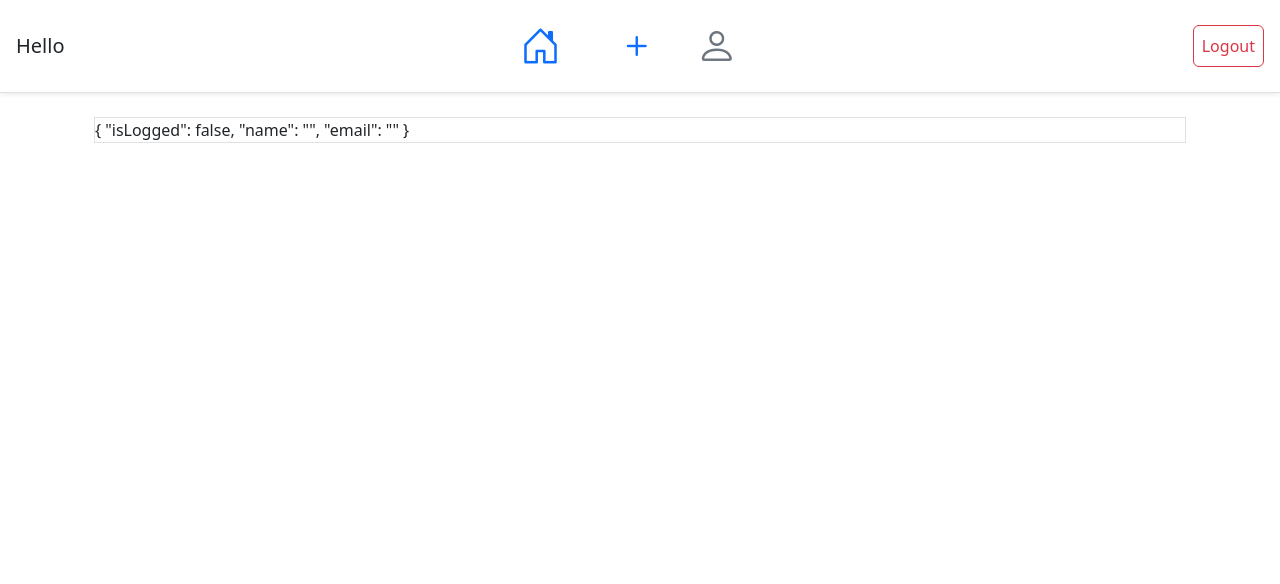
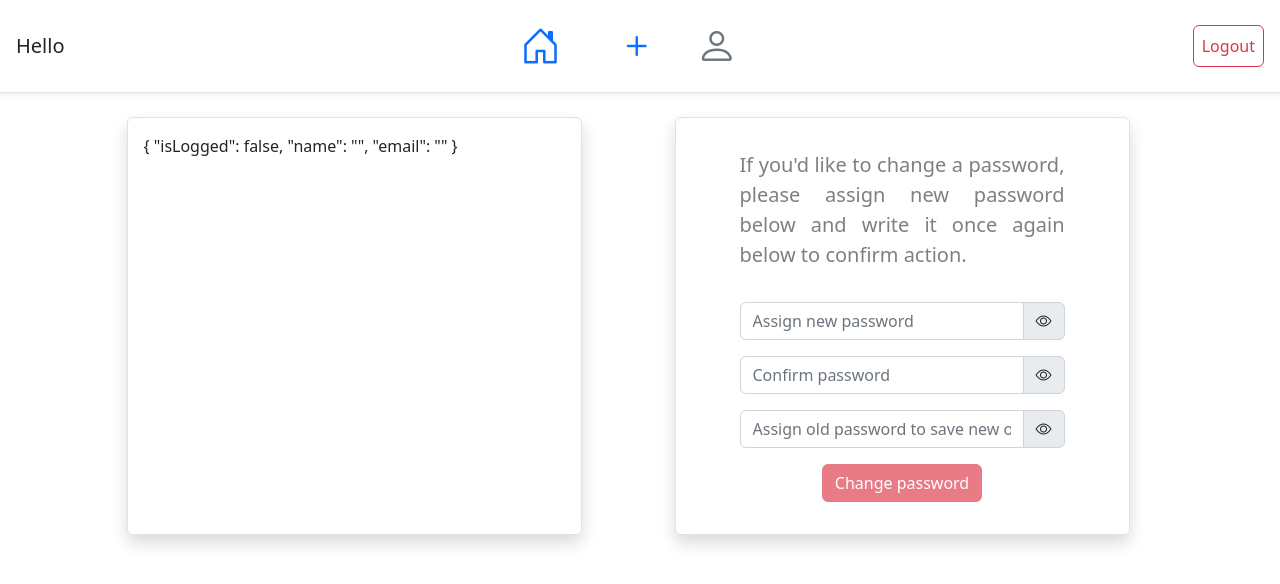
Before and after one commit to Lukasz-Lipinski/color-carts-control-panel, an Angular app in the folder frontend/: page /dashboard/account in a window 1280 px wide. Shown: the top 584 px of the page. Built offline with nearby package versions, Linux system fonts and the light colour scheme.

Commit message:
password form  almost created

```diff
--- a/frontend/src/app/app.module.ts
+++ b/frontend/src/app/app.module.ts
@@ -5,11 +5,6 @@ import { NgModule } from '@angular/core';
 import { AppRoutingModule } from './app-routing.module';
 import { AppComponent } from './app.component';
 import { HomeComponent } from './home/home.component';
-import { ProductsListComponent } from './components/products-list/products-list.component';
-import { ModalComponent } from './components/modal/modal.component';
-import { SearcherComponent } from './components/searcher/searcher.component';
-import { UpdatedFormModalComponent } from './components/updated-form-modal/updated-form-modal.component';
-import { RemoveModalComponent } from './components/remove-modal/remove-modal.component';
 
 @NgModule({
   declarations: [AppComponent, HomeComponent],
--- /dev/null
+++ b/frontend/src/app/components/password-form/password-form.component.html
@@ -0,0 +1,82 @@
+<form
+  [formGroup]="passwordForm"
+  (ngSubmit)="onSubmitPassword()"
+  class="px-5 py-3"
+>
+  <p class="fs-5 pb-3 text-black-50 justify-text">
+    If you'd like to change a password, please
+    assign new password below and write it once
+    again below to confirm action.
+  </p>
+  <div
+    *ngFor="let passInput of passwordInputs"
+    class="input-group my-3"
+  >
+    <input
+      *ngIf="
+        passInput.formControl ===
+        'confirmPassword'
+      "
+      class="form-control"
+      [type]="
+        passInput.hidden ? passInput.type : 'text'
+      "
+      [ngClass]="setInvalidClass(passInput)"
+      [placeholder]="passInput.placeholder"
+      [formControlName]="passInput.formControl"
+    />
+    <input
+      *ngIf="
+        passInput.formControl !==
+        'confirmPassword'
+      "
+      class="form-control"
+      [type]="
+        passInput.hidden ? passInput.type : 'text'
+      "
+      [placeholder]="passInput.placeholder"
+      [formControlName]="passInput.formControl"
+    />
+    <button
+      class="input-group-text"
+      (click)="
+        onToggleVisibility(passInput.formControl)
+      "
+    >
+      <i
+        class="bi"
+        [ngClass]="
+          passInput.hidden
+            ? 'bi-eye'
+            : 'bi-eye-slash'
+        "
+      ></i>
+    </button>
+  </div>
+
+  <p
+    *ngIf="
+      !comparePasswords() &&
+      passwordForm.controls['confirmPassword']
+        .dirty
+    "
+    class="text-danger text-center"
+  >
+    Passed passwords differs
+  </p>
+
+  <div class="d-flex justify-content-center">
+    <button
+      class="btn"
+      [ngClass]="
+        comparePasswords()
+          ? 'btn-outline-success'
+          : 'btn-danger'
+      "
+      type="submit"
+      [disabled]="!comparePasswords()"
+    >
+      Change password
+    </button>
+  </div>
+</form>
--- /dev/null
+++ b/frontend/src/app/components/password-form/password-form.component.scss
@@ -0,0 +1,3 @@
+.justify-text {
+  text-align: justify;
+}
--- /dev/null
+++ b/frontend/src/app/components/password-form/password-form.component.ts
@@ -0,0 +1,102 @@
+import { Component, OnInit } from '@angular/core';
+import {
+  AbstractControl,
+  FormControl,
+  FormGroup,
+  ValidationErrors,
+  ValidatorFn,
+  Validators,
+} from '@angular/forms';
+import {
+  PasswordFields,
+  PasswordFormService,
+} from './password-form.service';
+
+export interface PasswordFormProps {
+  newPassword: FormControl<string>;
+  confirmPassword: FormControl<string>;
+  oldPassword: FormControl<string>;
+  [key: string]: FormControl<any>;
+}
+
+@Component({
+  selector: 'app-password-form',
+  templateUrl: './password-form.component.html',
+  styleUrls: ['./password-form.component.scss'],
+})
+export class PasswordFormComponent
+  implements OnInit
+{
+  passwordForm!: FormGroup<PasswordFormProps>;
+  passwordInputs!: PasswordFields[];
+
+  constructor(
+    private passwordFormService: PasswordFormService
+  ) {}
+
+  ngOnInit(): void {
+    this.passwordInputs =
+      this.passwordFormService.getPasswordFields();
+
+    this.passwordForm = new FormGroup({
+      newPassword: new FormControl('', {
+        nonNullable: true,
+        validators: Validators.required,
+      }),
+      oldPassword: new FormControl('', {
+        nonNullable: true,
+        validators: Validators.required,
+      }),
+      confirmPassword: new FormControl('', {
+        nonNullable: true,
+        validators: [Validators.required],
+      }),
+    });
+  }
+
+  comparePasswords() {
+    const { confirmPassword, newPassword } =
+      this.passwordForm.controls;
+
+    return (
+      confirmPassword.value !== '' &&
+      newPassword.value !== '' &&
+      confirmPassword.value === newPassword.value
+    );
+  }
+
+  setInvalidClass(passInput: PasswordFields) {
+    if (
+      !this.comparePasswords() &&
+      this.passwordForm.controls[
+        passInput.formControl
+      ].dirty &&
+      this.passwordForm.controls[
+        passInput.formControl
+      ].touched
+    )
+      return 'is-invalid';
+
+    if (
+      this.comparePasswords() &&
+      this.passwordForm.controls[
+        passInput.formControl
+      ].dirty &&
+      this.passwordForm.controls[
+        passInput.formControl
+      ].touched
+    )
+      return 'is-valid';
+
+    return '';
+  }
+
+  onSubmitPassword() {}
+
+  onToggleVisibility(control: string) {
+    this.passwordInputs.forEach((input) => {
+      if (input.formControl === control)
+        input.hidden = !input.hidden;
+    });
+  }
+}
--- /dev/null
+++ b/frontend/src/app/components/password-form/password-form.service.ts
@@ -0,0 +1,47 @@
+import { Injectable } from '@angular/core';
+
+export interface PasswordFields {
+  paragraph?: string;
+  placeholder: string;
+  type: 'password';
+  formControl: string;
+  hidden: boolean;
+}
+
+@Injectable({
+  providedIn: 'root',
+})
+export class PasswordFormService {
+  private passwordFields: PasswordFields[] = [
+    {
+      paragraph:
+        'To set a new password please assign it below',
+      formControl: 'newPassword',
+      placeholder: 'Assign new password',
+      type: 'password',
+      hidden: true,
+    },
+    {
+      paragraph:
+        'Confirm new password by writing it below',
+      formControl: 'confirmPassword',
+      placeholder: 'Confirm password',
+      type: 'password',
+      hidden: true,
+    },
+    {
+      paragraph:
+        'Write your old password to confirm a change',
+      formControl: 'oldPassword',
+      placeholder:
+        'Assign old password to save new one',
+      type: 'password',
+      hidden: true,
+    },
+  ];
+  constructor() {}
+
+  getPasswordFields() {
+    return this.passwordFields;
+  }
+}
--- a/frontend/src/app/shared/shared.module.ts
+++ b/frontend/src/app/shared/shared.module.ts
@@ -16,9 +16,10 @@ import { ModalComponent } from '../components/modal/modal.component';
 import { UpdateProductFormComponent } from '../components/update-product-form/update-product-form.component';
 import { UpdatedFormModalComponent } from '../components/updated-form-modal/updated-form-modal.component';
 import { RemoveModalComponent } from '../components/remove-modal/remove-modal.component';
+import { PasswordFormComponent } from '../components/password-form/password-form.component';
 
-@NgModule({
-  declarations: [
+const components = [
+  PasswordFormComponent,
   HomeFormComponent,
   NavigationComponent,
   ToastComponent,
@@ -31,7 +32,10 @@ import { RemoveModalComponent } from '../components/remove-modal/remove-modal.co
   UpdateProductFormComponent,
   UpdatedFormModalComponent,
   RemoveModalComponent,
-  ],
+];
+
+@NgModule({
+  declarations: components,
   imports: [
     CommonModule,
     RouterModule,
@@ -39,18 +43,8 @@ import { RemoveModalComponent } from '../components/remove-modal/remove-modal.co
     HttpClientModule,
   ],
   exports: [
-    UpdatedFormModalComponent,
-    RemoveModalComponent,
-    UpdateProductFormComponent,
-    ModalComponent,
-    SearcherComponent,
-    CreateProductFormComponent,
-    ProductItemComponent,
+    ...components,
     ToastDirective,
-    ProductsListComponent,
-    ToastComponent,
-    HomeFormComponent,
-    NavigationComponent,
     CommonModule,
     RouterModule,
     ReactiveFormsModule,
--- a/frontend/src/app/user-data/user-data.component.html
+++ b/frontend/src/app/user-data/user-data.component.html
@@ -1,5 +1,13 @@
-<section class="container-fluid">
-  <div class="border">
+<section class="container-fluid row gap-1">
+  <div
+    class="container col-5 border shadow rounded-2 p-3"
+  >
+    <form [formGroup]="userForm"></form>
     {{ userData | async | json }}
   </div>
+  <div
+    class="container col-5 border shadow rounded-2 p-3"
+  >
+    <app-password-form></app-password-form>
+  </div>
 </section>
--- a/frontend/src/app/user-data/user-data.component.ts
+++ b/frontend/src/app/user-data/user-data.component.ts
@@ -3,6 +3,15 @@ import { SharedModule } from '../shared/shared.module';
 import { ActivatedRoute } from '@angular/router';
 import { UserData } from '../components/auth/auth.service';
 import { Observable, map } from 'rxjs';
+import {
+  FormControl,
+  FormGroup,
+  Validators,
+} from '@angular/forms';
+
+export interface UserFormProps {
+  email: FormControl<string>;
+}
 
 @Component({
   selector: 'app-user-data',
@@ -13,6 +22,7 @@ import { Observable, map } from 'rxjs';
 })
 export class UserDataComponent implements OnInit {
   userData!: Observable<UserData>;
+  userForm!: FormGroup<UserFormProps>;
 
   constructor(
     private activatedRoute: ActivatedRoute
@@ -24,5 +34,12 @@ export class UserDataComponent implements OnInit {
         return userData;
       })
     );
+
+    this.userForm = new FormGroup({
+      email: new FormControl('', {
+        nonNullable: true,
+        validators: [Validators.required],
+      }),
+    });
   }
 }
```
Also changed, not shown: 13 other files (tests, documents, lock files or other folders). Lines whose indentation alone changed are shown as unchanged.
